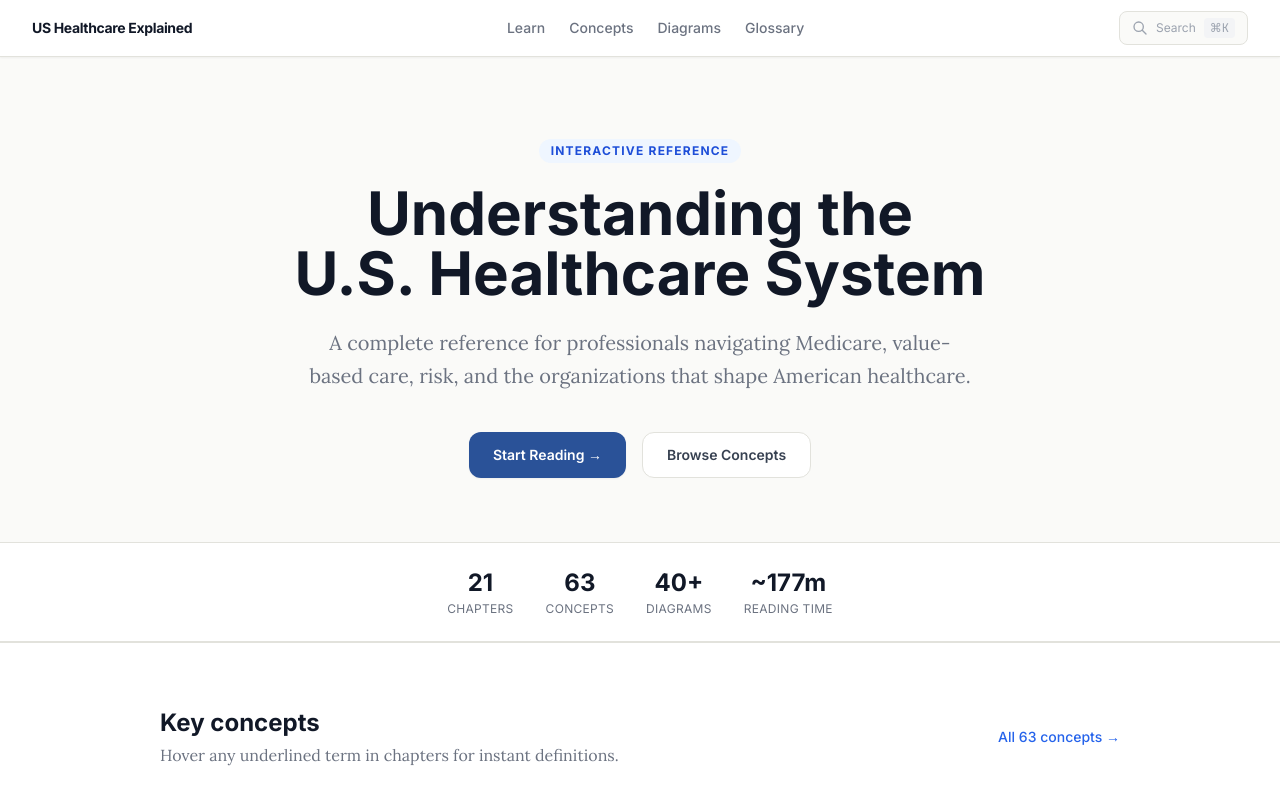
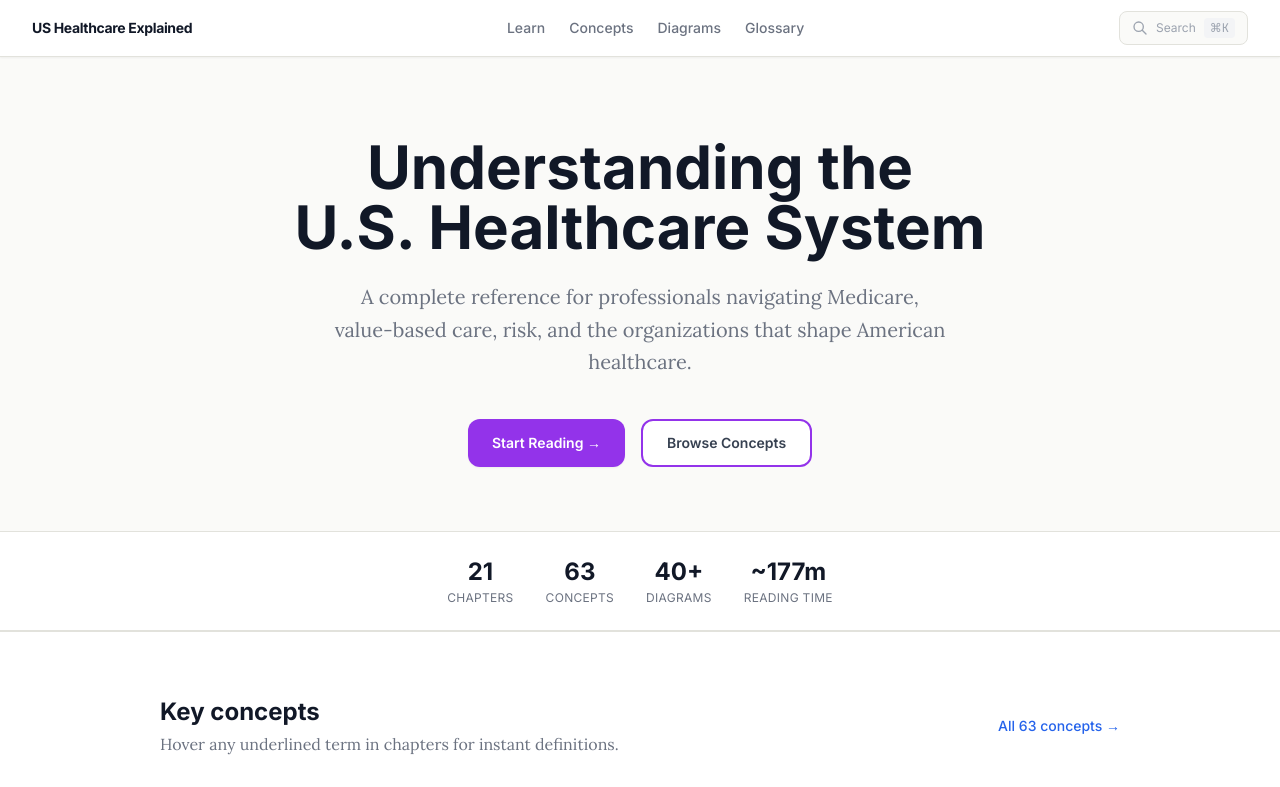
Before and after one commit to Poley77/us-healthcare-explained, a Next.js app: page /us-healthcare-explained/ in a window 1280 px wide. Shown: the top 787 px of the page. Built offline with nearby package versions, Linux system fonts and the light colour scheme.

Commit message:
Remove badge, purple buttons, value-based care on own line

```diff
--- a/src/app/page.jsx
+++ b/src/app/page.jsx
@@ -12,22 +12,20 @@ export default function HomePage() {
     <div className="min-h-screen">
       {/* Hero */}
       <section className="max-w-4xl mx-auto px-4 lg:px-8 pt-20 pb-16 text-center">
-        <div className="inline-block mb-5 px-3 py-1 rounded-full text-xs font-bold uppercase tracking-widest bg-blue-50 text-blue-700 font-sans">
-          Interactive Reference
-        </div>
         <h1 className="text-4xl lg:text-6xl font-bold text-gray-900 leading-tight mb-6 font-sans">
           Understanding the<br className="hidden sm:block" /> U.S. Healthcare System
         </h1>
         <p className="text-xl text-gray-500 leading-relaxed mb-10 max-w-2xl mx-auto">
-          A complete reference for professionals navigating Medicare, value-based care, risk, and the organizations that shape American healthcare.
+          A complete reference for professionals navigating Medicare,{' '}
+          <br className="hidden sm:block" />value-based care, risk, and the organizations that shape American healthcare.
         </p>
         <div className="flex flex-col sm:flex-row gap-4 justify-center">
           <Link href="/chapters"
-            className="inline-flex items-center justify-center gap-2 px-6 py-3 rounded-xl bg-[#2A5298] text-white font-semibold text-sm hover:bg-blue-800 transition-colors font-sans shadow-sm">
+            className="inline-flex items-center justify-center gap-2 px-6 py-3 rounded-xl bg-purple-600 text-white font-semibold text-sm hover:bg-purple-700 transition-colors font-sans shadow-sm">
             Start Reading →
           </Link>
           <Link href="/concepts"
-            className="inline-flex items-center justify-center gap-2 px-6 py-3 rounded-xl border border-[#E2E2DC] bg-white text-gray-700 font-semibold text-sm hover:border-blue-300 hover:text-blue-700 transition-colors font-sans">
+            className="inline-flex items-center justify-center gap-2 px-6 py-3 rounded-xl border-2 border-purple-600 bg-white text-gray-700 font-semibold text-sm hover:bg-purple-50 transition-colors font-sans">
             Browse Concepts
           </Link>
         </div>
```
